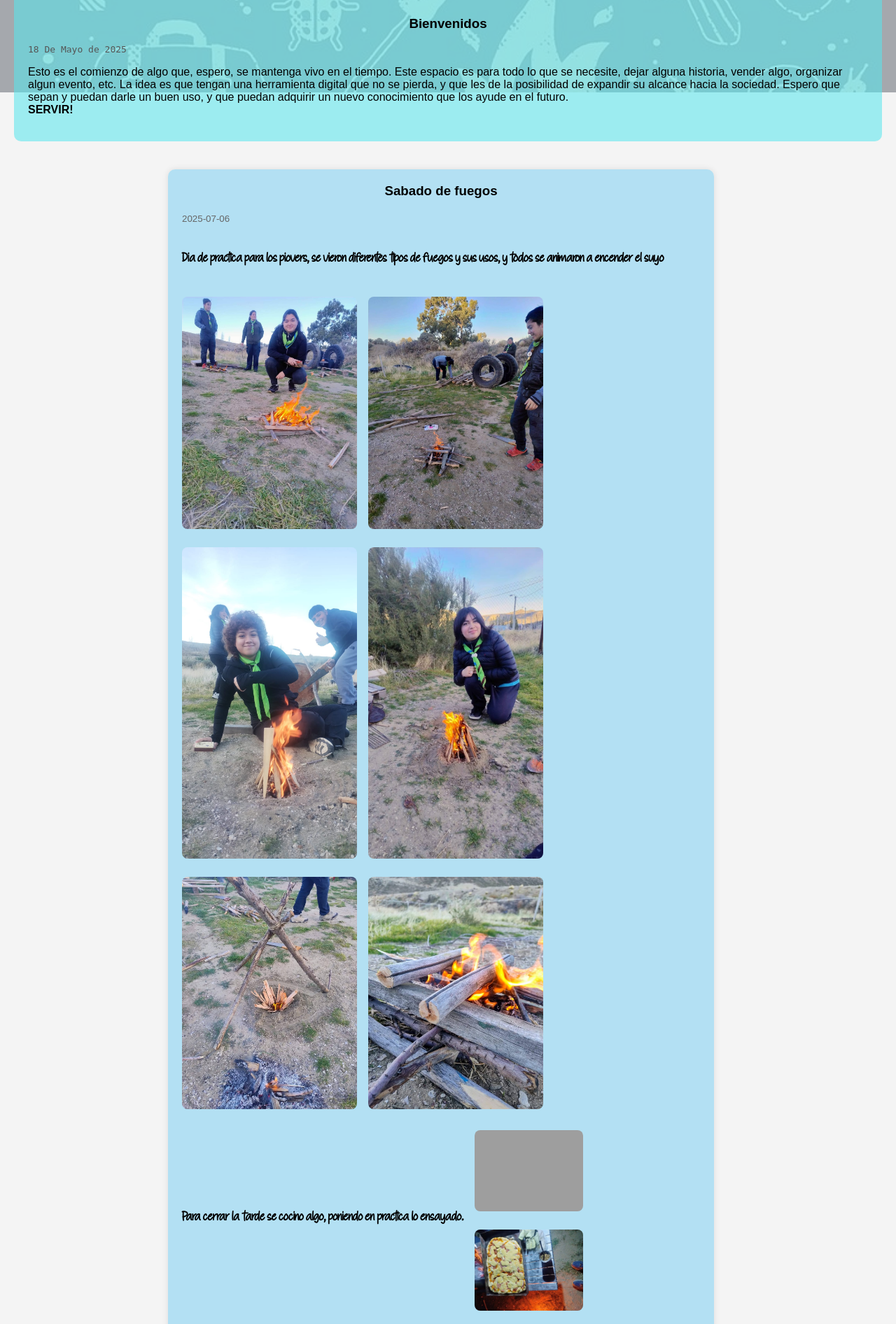
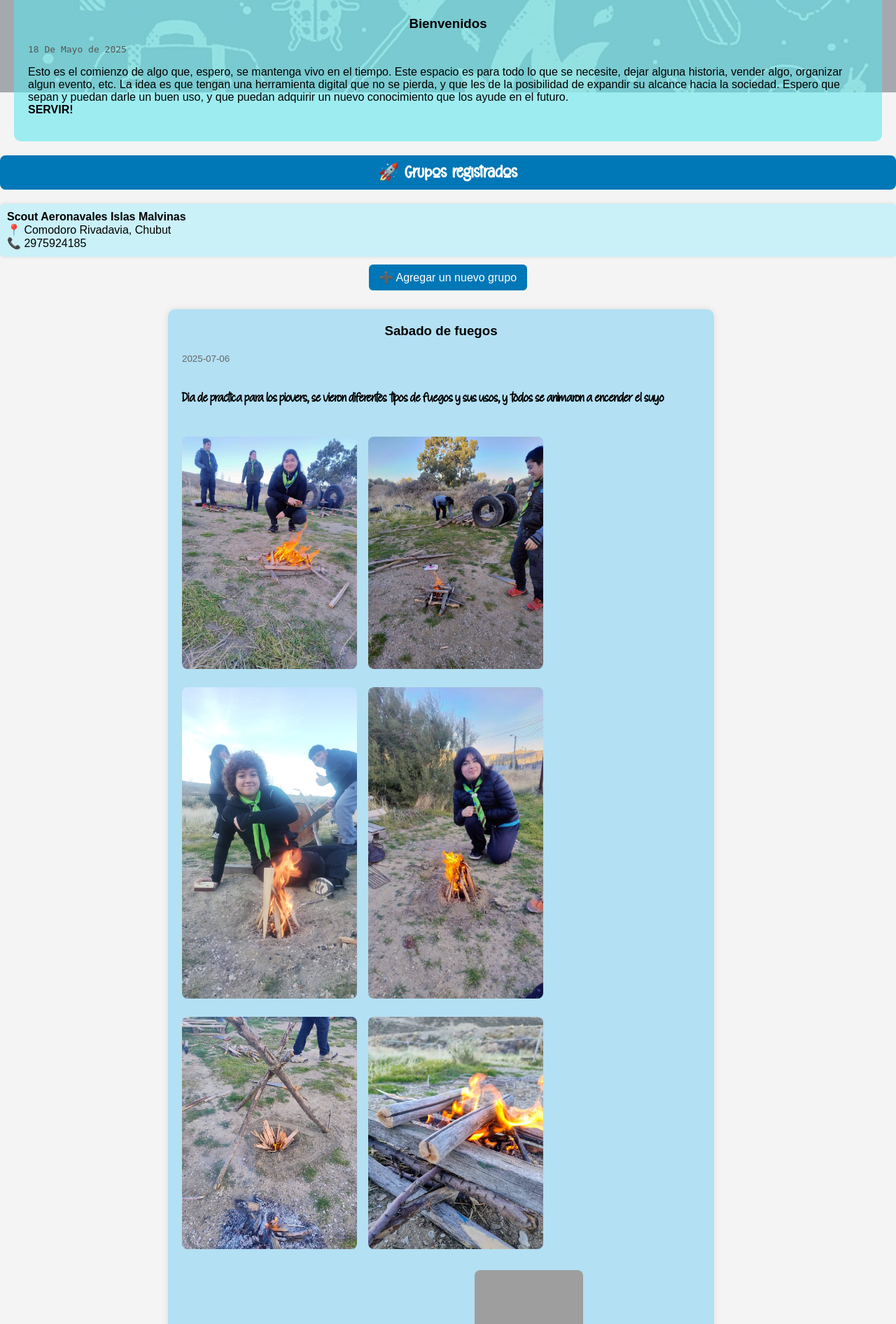
Before and after one commit to jaako1986/piovertadas, a Flask app: page / in a window 1280 px wide. Shown: the part 668-2560 px from the top of the page at 70% size. Run offline with Flask 3, Linux system fonts and the light colour scheme; some libraries are stand-ins or nearby versions; some web fonts are replaced; grey boxes are pictures that could not be loaded.

Commit message:
base de datos

```diff
--- a/app.py
+++ b/app.py
@@ -1,8 +1,23 @@
 import os
+
 from flask import Flask, render_template
+from models import db, GrupoScout
 
 app = Flask(__name__)
 
+from flask import session
+
+app.secret_key = 'PioVers2025'  # Cambiá por algo tuyo
+
+app.config['SQLALCHEMY_DATABASE_URI'] = 'sqlite:///grupos.db'
+app.config['SQLALCHEMY_TRACK_MODIFICATIONS'] = False
+
+db.init_app(app)
+
+with app.app_context():
+    db.create_all()
+
+@app.route('/')
 @app.route('/')
 def inicio():
     ruta = os.path.join(app.static_folder, "entradas")
@@ -18,7 +33,10 @@ def inicio():
                 "fecha": archivo[0:10],
                 "contenido": contenido
             })
-    return render_template("index.html", entradas=entradas)
+
+    grupos = GrupoScout.query.all()
+    return render_template("index.html", entradas=entradas, grupos=grupos)
+
 
 @app.route("/galeria")
 def galeria():
@@ -32,7 +50,69 @@ def material():
     formatos_validos = (".pdf", ".doc", ".docx", ".ppt", ".pptx", ".xls", ".xlsx")
     materiales = [f for f in archivos if f.endswith(formatos_validos)]
     return render_template("material.html", pdfs=materiales)
+@app.route('/grupos')
+def mostrar_grupos():
+    grupos = GrupoScout.query.all()
+    return render_template('grupos.html', grupos=grupos)
 
+from flask import request, redirect, url_for
+
+@app.route('/agregar-grupo', methods=['GET', 'POST'])
+def agregar_grupo():
+    if request.method == 'POST':
+        nuevo_grupo = GrupoScout(
+            nombre=request.form['nombre'],
+            ciudad=request.form['ciudad'],
+            provincia=request.form['provincia'],
+            contacto=request.form['contacto']
+        )
+        db.session.add(nuevo_grupo)
+        db.session.commit()
+        return redirect(url_for('inicio'))  # 👈 Vuelve al home
+    return render_template('agregar_grupo.html')
+@app.route('/editar-grupo/<int:id>', methods=['GET', 'POST'])
+def editar_grupo(id):
+    if not session.get('admin'):
+        return "Acceso denegado", 403
+    grupo = GrupoScout.query.get_or_404(id)
+    if request.method == 'POST':
+        grupo.nombre = request.form['nombre']
+        grupo.ciudad = request.form['ciudad']
+        grupo.provincia = request.form['provincia']
+        grupo.contacto = request.form['contacto']
+        db.session.commit()
+        return redirect(url_for('mostrar_grupos'))
+    return render_template('editar_grupo.html', grupo=grupo)
+
+@app.route('/borrar-grupo/<int:id>', methods=['POST'])
+def borrar_grupo(id):
+    if not session.get('admin'):
+        return "Acceso denegado", 403
+    grupo = GrupoScout.query.get_or_404(id)
+    db.session.delete(grupo)
+    db.session.commit()
+    return redirect(url_for('mostrar_grupos'))
+
+
+@app.route('/login', methods=['GET', 'POST'])
+def login():
+    if request.method == 'POST':
+        if request.form['password'] == 'PioVers2025':  # Cambiá la clave
+            session['admin'] = True
+            return redirect(url_for('mostrar_grupos'))
+        else:
+            return "Clave incorrecta", 403
+    return '''
+        <form method="POST" style="text-align:center; margin-top:50px;">
+            <input type="password" name="password" placeholder="Clave" style="padding:8px;">
+            <button type="submit" style="padding:8px 12px;">Ingresar</button>
+        </form>
+    '''
+
+@app.route('/logout')
+def logout():
+    session.pop('admin', None)
+    return redirect(url_for('mostrar_grupos'))
 
 if __name__ == "__main__":
     port = int(os.environ.get("PORT", 5000))
--- a/static/style.css
+++ b/static/style.css
@@ -420,3 +420,10 @@ box-shadow: 0 0 10px rgba(0,0,0,0.1);
   overflow: hidden;
   box-shadow: 0 0 10px rgba(0,0,0,0.2);
 }
+.logo {
+  cursor: pointer;
+  transition: transform 0.2s ease;
+}
+.logo:hover {
+  transform: scale(1.05);
+}
--- a/templates/index.html
+++ b/templates/index.html
@@ -1,24 +1,26 @@
 <!DOCTYPE html>
 <html lang="es">
-<link rel="icon" type="image/png" href="{{ url_for('static', filename='brujula.png') }}">
 <head>
   <meta charset="UTF-8">
   <title>Bitácora Scout</title>
-  <link rel="stylesheet" href="{{ url_for('static', filename='style.css') }}">
+  <link rel="icon" type="image/png" href="{{ url_for('static', filename='brujula.png') }}">
+<link rel="stylesheet" href="{{ url_for('static', filename='style.css') }}?v=final1">
+  <link rel="stylesheet" href="https://unpkg.com/leaflet/dist/leaflet.css" />
 </head>
 <body>
+<div class="container">
   <header class="encabezado">
     <div class="logo-container">
       <img src="{{ url_for('static', filename='backgrounds/escudo.png') }}" alt="escudogrupo" class="logo">
     </div>
-
     <div class="titulo-container">
       <h1 class="titulo"><a href="/">PIOVERTADAS</a></h1>
+    </div>
+    <div class="logo-container">
+    <a href="{{ url_for('agregar_grupo') }}">
+  <img src="{{ url_for('static', filename='backgrounds/logopromesa.png') }}" alt="Registrar grupo" class="logo">
+</a>
 
-  </div>
-
-  <div class="logo-container">
-   <img src="{{ url_for('static', filename='backgrounds/logopromesa.png') }}" alt="logopromesado" class="logo">
     </div>
   </header>
 
@@ -27,19 +29,41 @@
     <div class="imagen-bandera">
       <img src="/static/backgrounds/bandera-piover.jpeg" alt="Bandera Piovers">
     </div>
-
     <div id="mapa"></div>
   </div>
-
 
   <div class="Entrada-Blog">
     <h3>Bienvenidos</h3>
     <p class="fecha">18 De Mayo de 2025</p>
     <p>Esto es el comienzo de algo que, espero, se mantenga vivo en el tiempo. Este espacio es para todo lo que se necesite, dejar alguna historia, vender algo, organizar algun evento, etc.
     La idea es que tengan una herramienta digital que no se pierda, y que les de la posibilidad de expandir su alcance hacia la sociedad.
-    Espero que sepan y puedan darle un buen uso, y que puedan adquirir un nuevo conocimiento que los ayude en el futuro. <br><strong>SERVIR!</strong><br/>
+    Espero que sepan y puedan darle un buen uso, y que puedan adquirir un nuevo conocimiento que los ayude en el futuro. <br><strong>SERVIR!</strong></p>
+  </div>
+ <h2 style="background-color: #0077b6; color: #fff; padding: 10px; border-radius: 8px; text-align: center;">
+  🚀 Grupos registrados
+</h2>
+
+{% if grupos %}
+  <ul style="list-style: none; padding: 0;">
+    {% for grupo in grupos %}
+      <li style="background-color: #caf0f8; margin: 8px 0; padding: 10px; border-radius: 6px; box-shadow: 0 0 5px rgba(0,0,0,0.1);">
+        <strong>{{ grupo.nombre }}</strong><br>
+        📍 {{ grupo.ciudad }}, {{ grupo.provincia }}<br>
+        📞 {{ grupo.contacto }}
+      </li>
+    {% endfor %}
+  </ul>
+{% else %}
+  <p style="background-color: #ffb703; padding: 10px; border-radius: 6px;">No hay grupos cargados aún.</p>
+{% endif %}
+
+<p style="text-align: center; margin-top: 20px;">
+  <a href="{{ url_for('agregar_grupo') }}" style="background-color: #0077b6; color: #fff; padding: 10px 15px; border-radius: 6px; text-decoration: none;">
+    ➕ Agregar un nuevo grupo
+  </a>
 </p>
-</div>
+
+
 
   <div class="enlace-cajon">
     <h3>🔗 Enlaces Útiles</h3>
@@ -49,7 +73,7 @@
       <li><a href="/material">📚 Material Bibliográfico</a></li>
     </ul>
   </div>
-</div>
+
   <div class="enlaces-redes">
     <h3>📲 Seguinos en redes</h3>
     <ul>
@@ -58,6 +82,7 @@
       <li><a href="https://www.instagram.com/scoutsaeronavalesislasmalvinas" target="_blank">📸 Instagram Grupo</a></li>
     </ul>
   </div>
+
   <div class="blog-contenedor">
     {% for entrada in entradas %}
       <div class="entrada-blog">
@@ -70,69 +95,28 @@
     {% endfor %}
   </div>
 
+  <div id="disqus_thread"></div>
+</div>
 
-<div id="disqus_thread"></div>
+<script src="https://unpkg.com/leaflet/dist/leaflet.js"></script>
 <script>
-    /**
-    *  RECOMMENDED CONFIGURATION VARIABLES: EDIT AND UNCOMMENT THE SECTION BELOW TO INSERT DYNAMIC VALUES FROM YOUR PLATFORM OR CMS.
-    *  LEARN WHY DEFINING THESE VARIABLES IS IMPORTANT: https://disqus.com/admin/universalcode/#configuration-variables    */
-    /*
-    var disqus_config = function () {
-    this.page.url = PAGE_URL;  // Replace PAGE_URL with your page's canonical URL variable
-    this.page.identifier = PAGE_IDENTIFIER; // Replace PAGE_IDENTIFIER with your page's unique identifier variable
-    };
-    */
-    (function() { // DON'T EDIT BELOW THIS LINE
+  var map = L.map('mapa').setView([-45.8662, -67.4827], 14);
+  L.tileLayer('https://{s}.tile.openstreetmap.org/{z}/{x}/{y}.png', {
+    attribution: '&copy; OpenStreetMap | PIOVERTADAS',
+    maxZoom: 18
+  }).addTo(map);
+  L.marker([-45.83165838192026, -67.48202591524412]).addTo(map)
+    .bindPopup('<b>Grupo Scouts Aeronavales Islas Malvinas</b><br>Base VIII<br>Comodoro Rivadavia')
+    .openPopup();
+</script>
+<script id="dsq-count-scr" src="//piovers-islas-malvinas.disqus.com/count.js" async></script>
+<script>
+(function() {
   var d = document, s = d.createElement('script');
   s.src = 'https://piovers-islas-malvinas.disqus.com/embed.js';
   s.setAttribute('data-timestamp', +new Date());
   (d.head || d.body).appendChild(s);
 })();
 </script>
-<noscript>Please enable JavaScript to view the <a href="https://disqus.com/?ref_noscript">comments powered by Disqus.</a></noscript>
-<script>
-document.addEventListener("DOMContentLoaded", function () {
-  let indice = 0;
-  const slides = document.querySelectorAll(".slide");
-
-  function mostrarSlide(i) {
-    slides.forEach((slide, index) => {
-      slide.classList.remove("activa");
-      if (index === i) {
-        slide.classList.add("activa");
-      }
-    });
-  }
-
-  function moverCarrusel(direccion) {
-    indice += direccion;
-    if (indice < 0) indice = slides.length - 1;
-    if (indice >= slides.length) indice = 0;
-    mostrarSlide(indice);
-  }
-
-  document.querySelector(".anterior").addEventListener("click", () => moverCarrusel(-1));
-  document.querySelector(".siguiente").addEventListener("click", () => moverCarrusel(1));
-
-  mostrarSlide(indice);
-});
-</script>
-<script id="dsq-count-scr" src="//piovers-islas-malvinas.disqus.com/count.js" async></script>
-<link rel="stylesheet" href="https://unpkg.com/leaflet/dist/leaflet.css" />
-<script src="https://unpkg.com/leaflet/dist/leaflet.js"></script>
-
-<script>
-  var map = L.map('mapa').setView([-45.8662, -67.4827], 14);
-
-  L.tileLayer('https://{s}.tile.openstreetmap.org/{z}/{x}/{y}.png', {
-    attribution: '&copy; OpenStreetMap | PIOVERTADAS',
-    maxZoom: 18
-  }).addTo(map);
-
-  L.marker([-45.83165838192026, -67.48202591524412]).addTo(map)
-    .bindPopup('<b>Grupo Scouts Aeronavales Islas Malvinas</b><br>Base VIII<br>Comodoro Rivadavia')
-    .openPopup();
-</script>
-
 </body>
 </html>
```
Also changed, not shown: models.py (added, +11 -0 lines), templates/agregar_grupo.html (added, +45 -0 lines), templates/editar_grupo.html (added, +20 -0 lines), templates/grupos.html (added, +54 -0 lines), instance/grupos.db (added), templates/Nuevo documento de texto.txt (added). Lines whose indentation alone changed are shown as unchanged.
